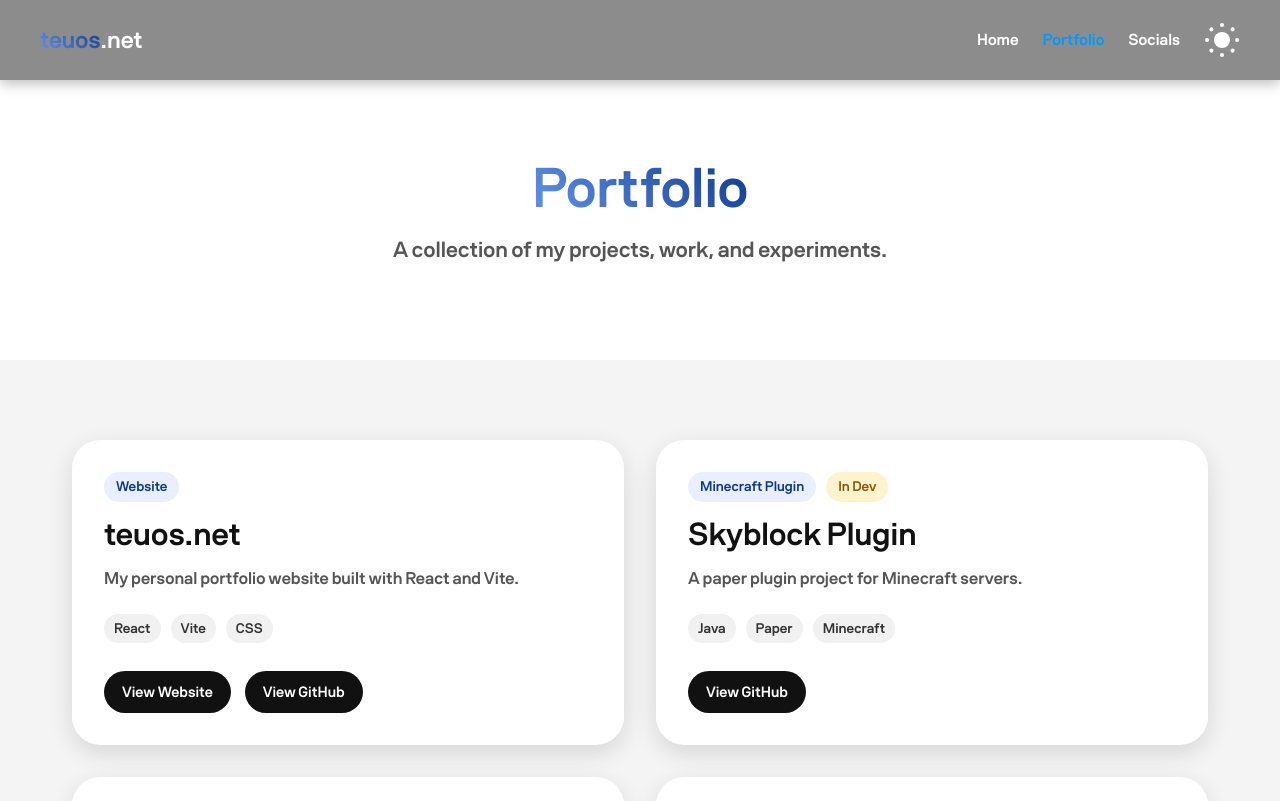
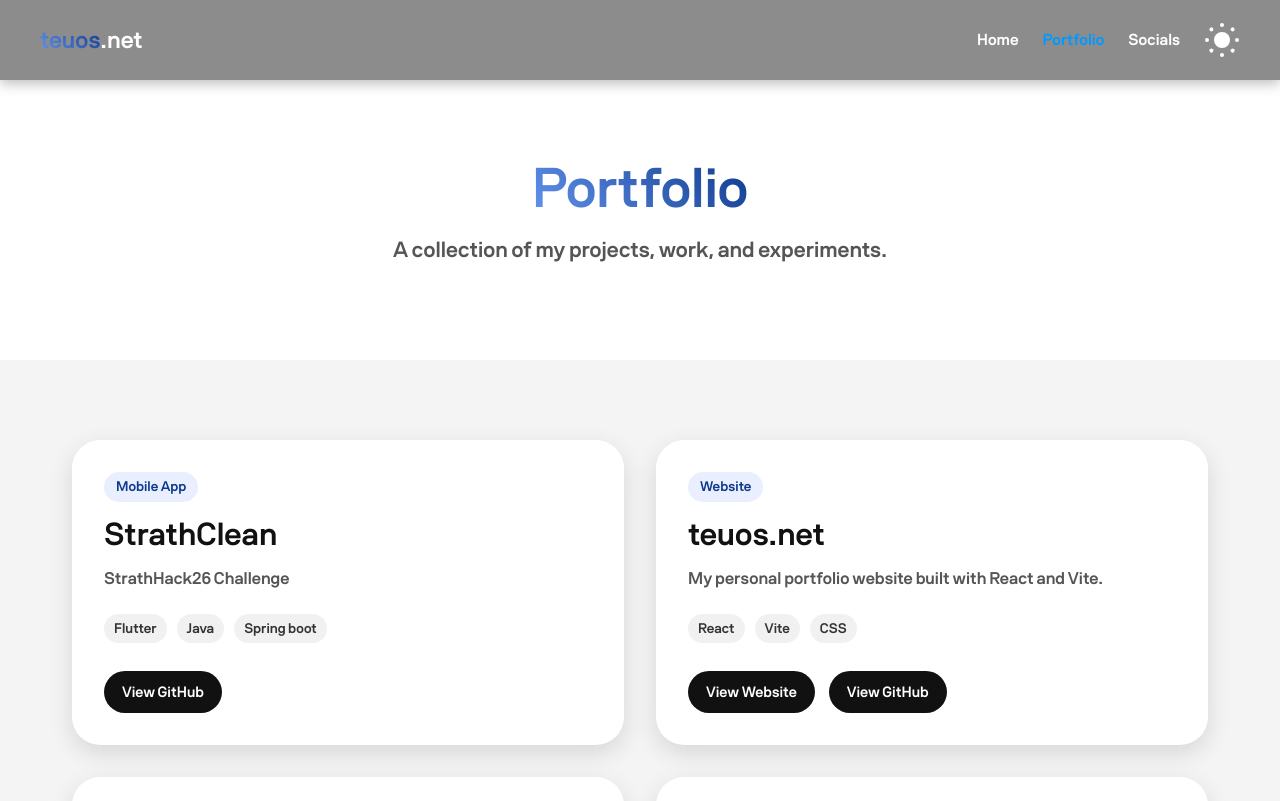
Before and after one commit to teuos/website, a React (Vite) app: page /portfolio in a window 1280 px wide. Shown: the top 801 px of the page. Built offline with nearby package versions, Linux system fonts and the light colour scheme; no server answers.

Commit message:
Added new project

```diff
--- a/src/pages/portfolio.tsx
+++ b/src/pages/portfolio.tsx
@@ -10,6 +10,14 @@ function getSiteName() {
 const siteName = getSiteName();
 
 const projects = [
+  {
+    title: "StrathClean",
+    indev: false,
+    type: "Mobile App",
+    description: "StrathHack26 Challenge",
+    tags: ["Flutter", "Java", "Spring boot"],
+    githubUrl: "https://github.com/teuos/StrathClean",
+  },
   {
     title: "teuos.net",
     indev: false,
```
